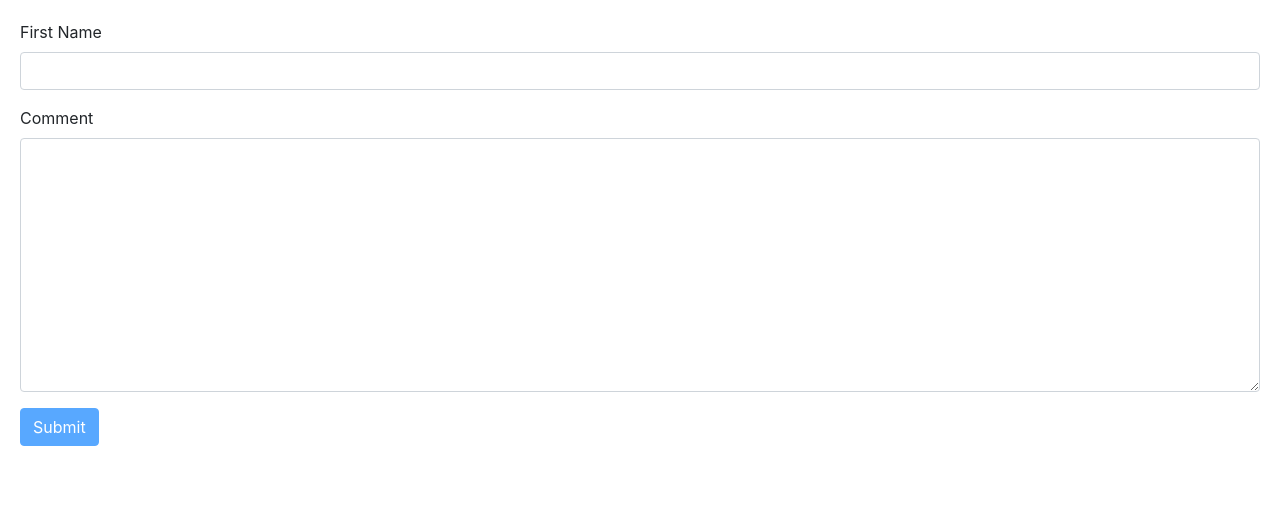
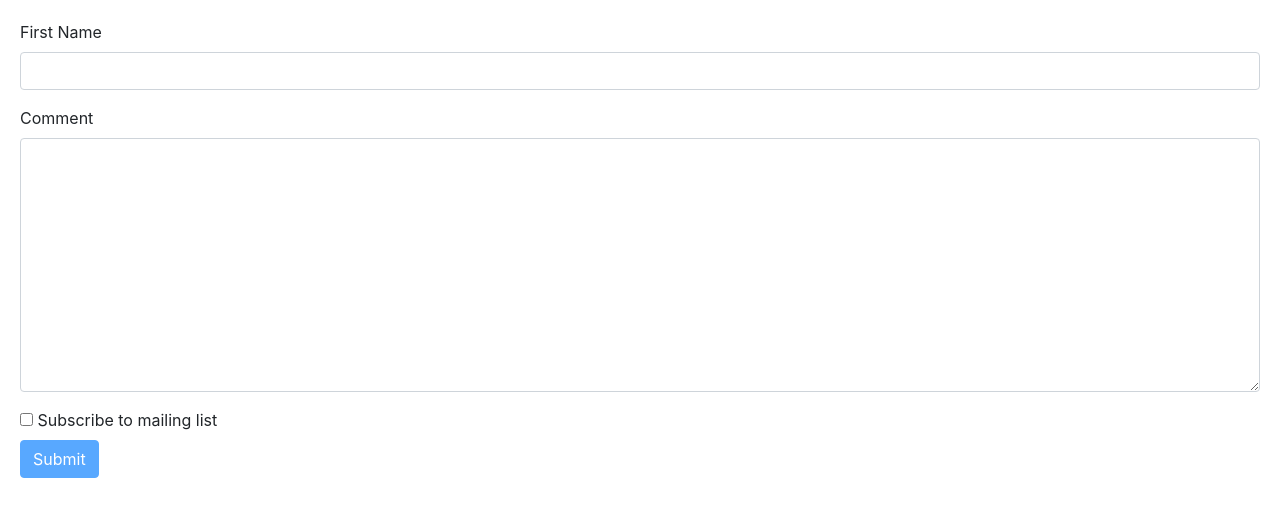
Before and after one commit to andreviallon/angular-101, an Angular app: page / in a window 1280 px wide. Shown: the top 516 px of the page. Built offline with nearby package versions, Linux system fonts and the light colour scheme.

Commit message:
Add checkbox

```diff
--- a/src/app/contact-form/contact-form.component.html
+++ b/src/app/contact-form/contact-form.component.html
@@ -21,5 +21,12 @@
     <label for="comment">Comment</label>
     <textarea ngModel name="comment" id="comment" cols="30" rows="10" class="form-control"></textarea>
   </div>
+  <div class="checkbox">
+    <label>
+      <input type="checkbox" ngModel name="isSubscribe"> Subscribe to mailing list
+    </label>
+  </div>
+  <!-- output in json format for debugging -->
+  <!-- <p>{{ f.value | json }}</p> -->
   <button class="btn btn-primary" [disabled]="!f.valid">Submit</button>
 </form>
```
